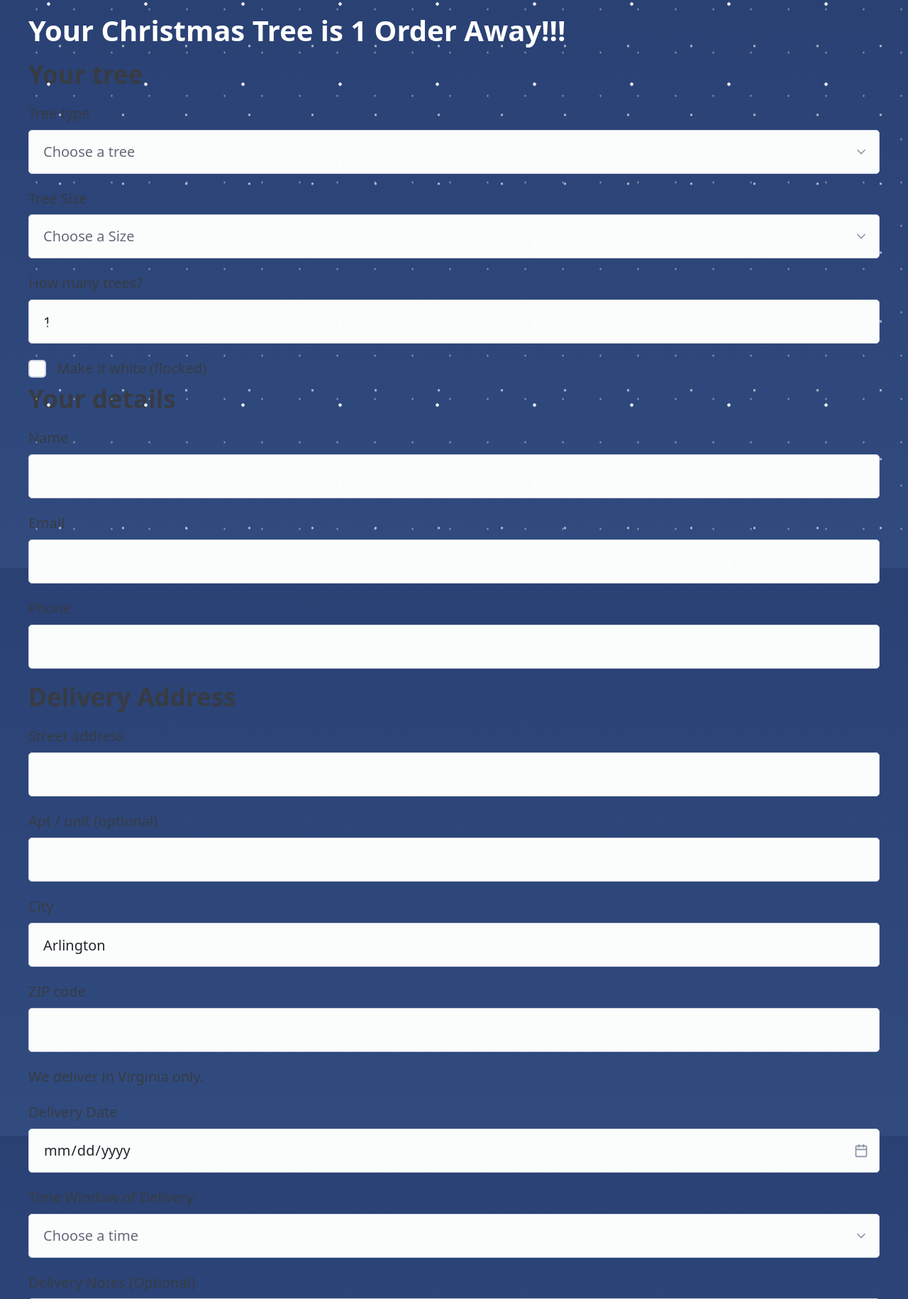
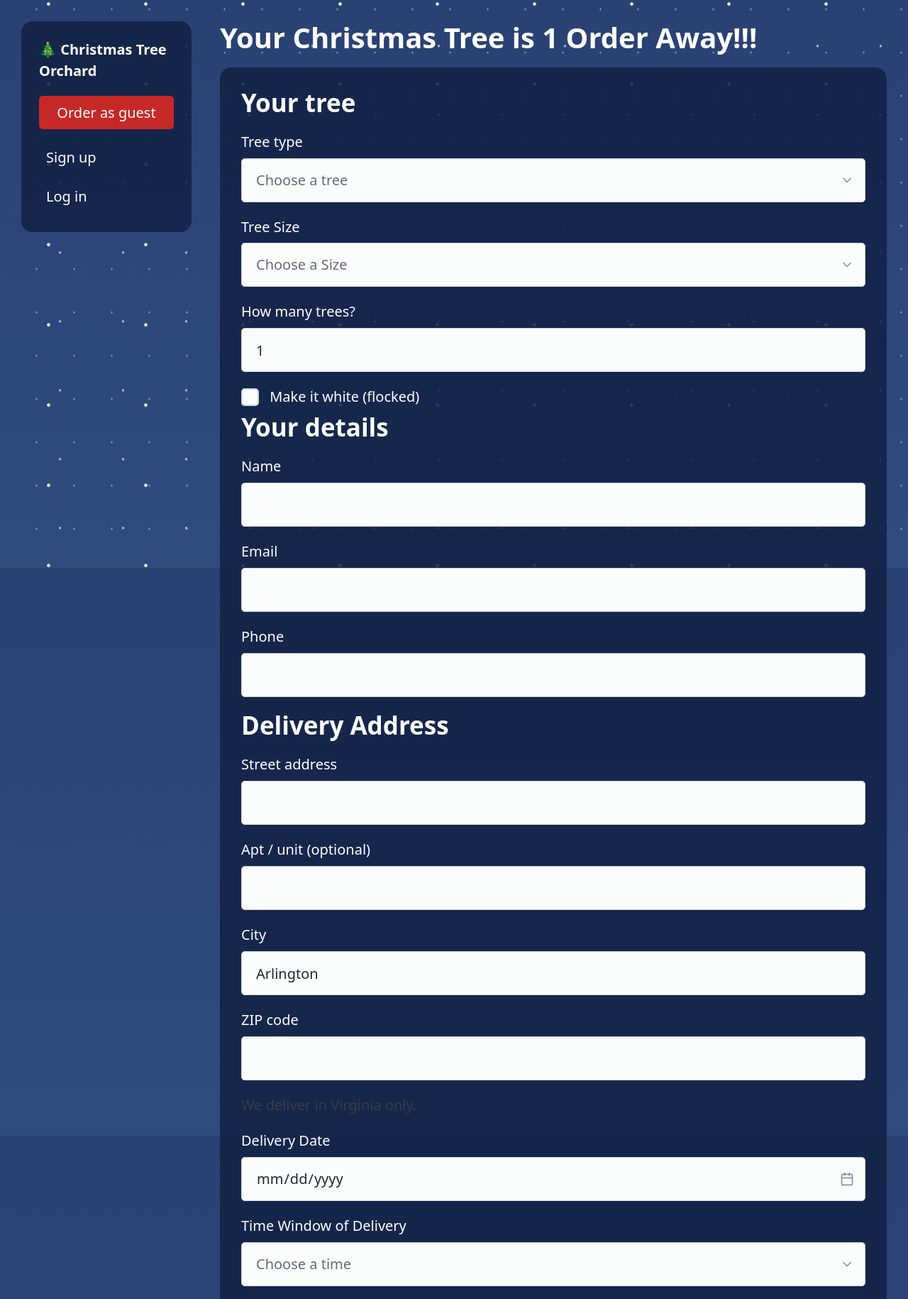
Before and after one commit to tsultan96/christmas-tree-orchard, a Flask app: page /order in a window 1280 px wide. Shown: the top 1830 px of the page at 71% size. Run offline with Flask 3, Linux system fonts and the light colour scheme; some libraries are stand-ins or nearby versions.

Commit message:
Sidebar navigation with sign up / log in

```diff
--- a/app.py
+++ b/app.py
@@ -201,6 +201,11 @@ def index():
     )
 
 
+@app.route("/member")
+def member():
+    return render_template("member.html")
+
+
 @app.route("/order", methods=["GET", "POST"])
 def order():
     if request.method == "POST":
--- a/static/theme.css
+++ b/static/theme.css
@@ -42,7 +42,90 @@ body::after {
         0 0;
 }
 
-h1 { color: #ffffff; }
+/* Christmas red buttons and links, green focus ring (Pico reads these variables) */
+body {
+    --pico-primary: #ff8a80;
+    --pico-primary-background: #c62828;
+    --pico-primary-border: #c62828;
+    --pico-primary-hover: #ffab91;
+    --pico-primary-hover-background: #a61d1d;
+    --pico-primary-hover-border: #a61d1d;
+    --pico-primary-focus: rgba(46, 160, 67, 0.5);
+    --pico-primary-inverse: #ffffff;
+}
+
+/* frosted card that sits ABOVE the falling snow, so forms and tables stay readable */
+.snow-card {
+    position: relative;
+    z-index: 20;
+    background: rgba(20, 35, 70, 0.88);
+    border-radius: 16px;
+    padding: 1.5rem;
+}
+.snow-card table,
+.snow-card th,
+.snow-card td {
+    background: transparent;
+    color: #ffffff;
+}
+
+h1, h2, h3, label, legend { color: #ffffff; }
+
+/* page layout: sidebar on the left, content on the right */
+.layout {
+    display: grid;
+    grid-template-columns: 240px 1fr;
+    gap: 2rem;
+    max-width: 1400px;
+    margin: 0 auto;
+    padding: 1.5rem;
+}
+
+/* sidebar: frosted panel above the falling snow, stays in view while scrolling */
+.sidebar {
+    position: sticky;
+    top: 1.5rem;
+    align-self: start;
+    z-index: 20;
+    background: rgba(20, 35, 70, 0.88);
+    border-radius: 16px;
+    padding: 1.25rem;
+}
+.sidebar .brand {
+    display: block;
+    margin-bottom: 1rem;
+    color: #ffffff;
+    text-decoration: none;
+}
+.sidebar nav { display: block; }
+.sidebar nav ul {
+    display: flex;
+    flex-direction: column;
+    align-items: stretch;
+    gap: 0.25rem;
+    margin: 0;
+    padding: 0;
+}
+.sidebar nav li { list-style: none; padding: 0; }
+.sidebar nav a { display: block; text-align: left; margin: 0; }
+.sidebar nav a[role="button"] { text-align: center; margin-bottom: 0.5rem; }
+.sidebar nav a:not([role="button"]) { color: #ffffff; }
+
+/* phones: sidebar moves to the top, links sit side by side */
+@media (max-width: 768px) {
+    .layout { grid-template-columns: 1fr; gap: 1rem; padding: 1rem; }
+    .sidebar { position: relative; top: 0; }
+    .sidebar nav ul { flex-direction: row; flex-wrap: wrap; align-items: center; gap: 0.75rem; }
+}
+
+/* quiet footer with the staff link, above the snow */
+.site-footer {
+    position: relative;
+    z-index: 20;
+    text-align: center;
+    color: rgba(255, 255, 255, 0.7);
+}
+.site-footer a { color: rgba(255, 255, 255, 0.85); }
 article { background: rgba(255, 255, 255, 0.1); color: #ffffff; }
 .santa { width: 100%; border-radius: 12px; }
 
--- a/templates/admin.html
+++ b/templates/admin.html
@@ -15,7 +15,7 @@
 </form>
 
 {% if orders %}
-<div class="overflow-auto">
+<div class="overflow-auto snow-card">
 <table>
     <thead>
         <tr>
--- a/templates/base.html
+++ b/templates/base.html
@@ -6,14 +6,38 @@
     <meta name="viewport" content="width=device-width, initial-scale=1">
     <title>{% block title %}Christmas Tree Orchard{% endblock %}</title>
     <link rel="stylesheet" href="https://cdn.jsdelivr.net/npm/@picocss/pico@2/css/pico.min.css">
+    <link rel="stylesheet" href="{{ url_for('static', filename='theme.css') }}">
     {% block head %}{% endblock %}
 
 </head>
 
 <body>
-    <main class="container">
-        {% block content %}{% endblock %}
-    </main>
+    <div class="layout">
+        <aside class="sidebar">
+            <a href="{{ url_for('index') }}" class="brand"><strong>🎄 Christmas Tree Orchard</strong></a>
+            <nav>
+                <ul>
+                    <li><a href="{{ url_for('order') }}" role="button">Order as guest</a></li>
+                    <li><a href="{{ url_for('member') }}">Sign up</a></li>
+                    <li><a href="{{ url_for('member') }}">Log in</a></li>
+                    {% if session.get("admin") %}
+                        <li><a href="{{ url_for('admin') }}">Deliveries</a></li>
+                    {% endif %}
+                </ul>
+            </nav>
+        </aside>
+
+        <main>
+            {% block content %}{% endblock %}
+        </main>
+    </div>
+
+    <footer class="container site-footer">
+        <small>
+            Christmas Tree Orchard (demo project) ·
+            <a href="{{ url_for('login') }}">Staff login</a>
+        </small>
+    </footer>
 </body>
 
 </html>
--- a/templates/index.html
+++ b/templates/index.html
@@ -8,7 +8,7 @@
 <a href="{{ url_for('order') }}" role="button">Order your tree</a>
 
 <h2>Prices</h2>
-<div class="overflow-auto">
+<div class="overflow-auto snow-card">
 <table>
     <thead>
         <tr><th>Size</th><th>Per tree</th><th>Per dozen</th></tr>
--- a/templates/login.html
+++ b/templates/login.html
@@ -3,7 +3,7 @@
 {% block content %}
 <h1>Admin login</h1>
 {% if error %}<p><strong>{{ error }}</strong></p>{% endif %}
-<form method="post">
+<form method="post" class="snow-card">
     <label for="password">Password</label>
     <input type="password" id="password" name="password" required autofocus>
     <button type="submit">Log in</button>
--- a/templates/order.html
+++ b/templates/order.html
@@ -1,9 +1,5 @@
 {% extends "base.html" %}
 {% block title %}Order a tree{% endblock %}
-
-{% block head %}
-<link rel="stylesheet" href="{{ url_for('static', filename='theme.css') }}">
-{% endblock %}
 
 {% block content %}
 
@@ -20,7 +16,7 @@
 </article>
 {% endif %}
 
-<form method="post">
+<form method="post" class="snow-card">
 
     <h2>Your tree</h2>
 
--- a/templates/thanks.html
+++ b/templates/thanks.html
@@ -1,9 +1,5 @@
 {% extends "base.html" %}
 {% block title %}Order received{% endblock %}
-
-{% block head %}
-<link rel="stylesheet" href="{{ url_for('static', filename='theme.css') }}">
-{% endblock %}
 
 {% block content %}
 <div class="grid">
```
Also changed, not shown: templates/member.html (added, +12 -0 lines).
